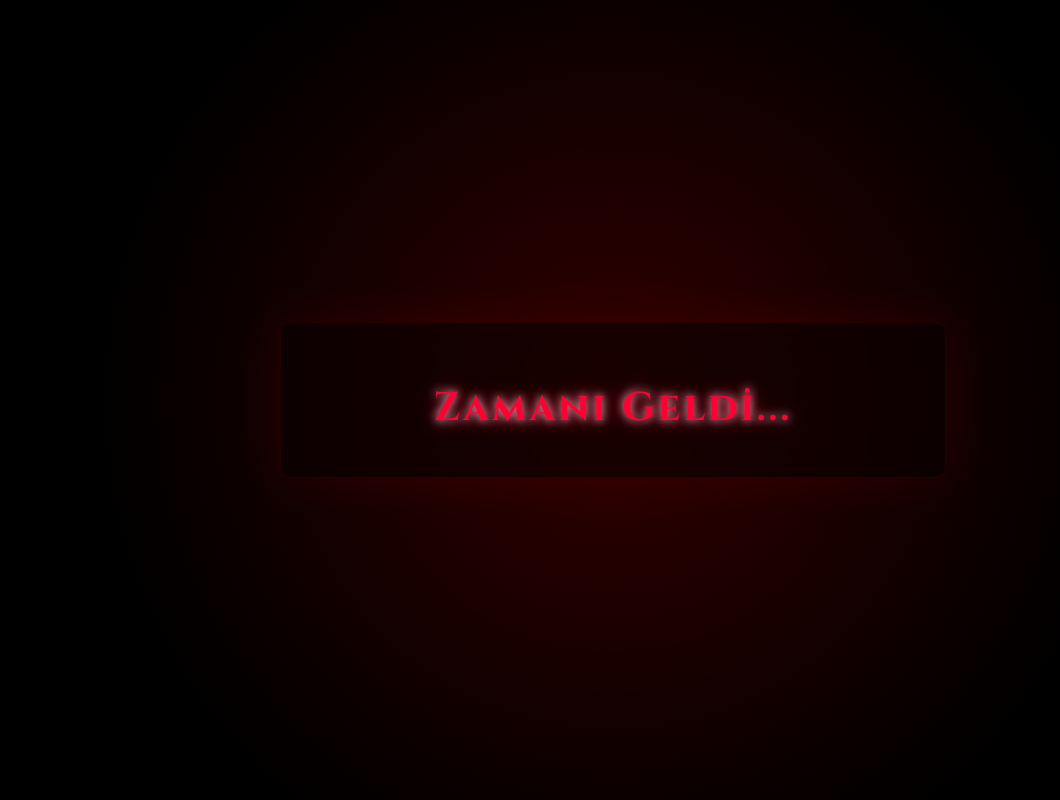
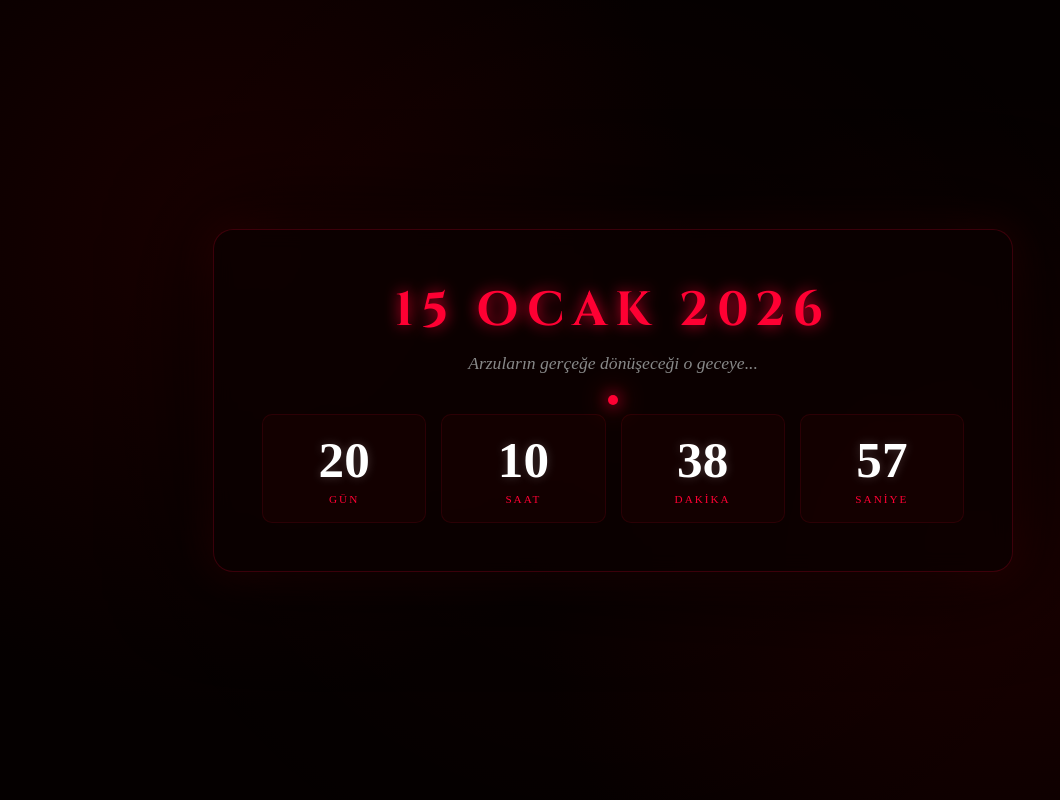
Before and after one commit to oraygungor/gozde, a plain HTML site: page index.html in a window 1280 px wide. Shown: the whole page, without its empty margins (27-1087 px from the left). Drawn offline with Linux system fonts and the light colour scheme; a web font is replaced by a local one.

Commit message:
Update index.html

```diff
--- a/index.html
+++ b/index.html
@@ -3,225 +3,244 @@
 <head>
     <meta charset="UTF-8">
     <meta name="viewport" content="width=device-width, initial-scale=1.0">
-    <title>15 Ocak 2025 - Bekleyiş</title>
+    <title>15 Ocak 2026 | Bekleyiş</title>
     <style>
         @import url('https://fonts.googleapis.com/css2?family=Cinzel:wght@400;700&family=Playfair+Display:ital,wght@1,400;1,700&display=swap');
 
-        body {
+        :root {
+            --primary: #ff0033;
+            --dark: #050000;
+            --accent: #8b0000;
+            --text: #ffffff;
+        }
+
+        * {
             margin: 0;
             padding: 0;
+            box-sizing: border-box;
+            cursor: none;
+        }
+
+        body {
             height: 100vh;
             display: flex;
             justify-content: center;
             align-items: center;
-            background-color: #050000;
-            background-image: radial-gradient(circle at center, #2a0000 0%, #000000 70%);
-            color: #ffcccc;
+            background-color: var(--dark);
+            background-image:
+                radial-gradient(circle at 20% 30%, #1a0000 0%, transparent 40%),
+                radial-gradient(circle at 80% 70%, #1a0000 0%, transparent 40%);
+            color: var(--text);
             font-family: 'Playfair Display', serif;
             overflow: hidden;
-            text-align: center;
+            position: relative;
         }
 
-        /* Arka planda uçuşan parçacıklar */
-        .particles {
-            position: absolute;
-            top: 0;
-            left: 0;
-            width: 100%;
-            height: 100%;
+        /* Arka Plan Nabız Efekti */
+        .pulse-bg {
+            position: fixed;
+            top: 0; left: 0; right: 0; bottom: 0;
+            background: radial-gradient(circle, rgba(255, 0, 51, 0.05) 0%, rgba(0, 0, 0, 0) 70%);
+            animation: heartbeat 2s infinite ease-in-out;
             pointer-events: none;
-            z-index: 0;
-            opacity: 0.4;
+            z-index: 1;
         }
 
         .container {
             position: relative;
-            z-index: 2;
-            padding: 2rem;
-            border: 1px solid rgba(255, 0, 0, 0.1);
-            box-shadow: 0 0 50px rgba(139, 0, 0, 0.2);
-            background: rgba(10, 0, 0, 0.6);
-            backdrop-filter: blur(5px);
-            border-radius: 10px;
-            max-width: 600px;
+            z-index: 10;
+            padding: 3rem;
+            background: rgba(10, 0, 0, 0.8);
+            backdrop-filter: blur(10px);
+            border: 1px solid rgba(255, 0, 51, 0.2);
+            border-radius: 20px;
+            box-shadow: 0 0 100px rgba(0, 0, 0, 1), 0 0 40px rgba(139, 0, 0, 0.3);
+            max-width: 800px;
             width: 90%;
+            text-align: center;
         }
 
         h1 {
             font-family: 'Cinzel', serif;
-            font-size: 2.5rem;
+            font-size: clamp(1.5rem, 5vw, 3rem);
+            color: var(--primary);
+            text-transform: uppercase;
+            letter-spacing: 8px;
             margin-bottom: 10px;
-            color: #ff0033;
-            text-shadow: 0 0 10px rgba(255, 0, 51, 0.6);
-            letter-spacing: 3px;
-            animation: glow 3s infinite alternate;
+            text-shadow: 0 0 15px rgba(255, 0, 51, 0.8);
         }
 
-        .subtitle {
-            font-size: 1.2rem;
-            color: #b3b3b3;
-            margin-bottom: 30px;
+        .tagline {
             font-style: italic;
+            color: #888;
+            margin-bottom: 40px;
+            font-size: 1.1rem;
         }
 
-        /* Sayaç Kutuları */
+        /* Geri Sayım */
         .countdown {
-            display: flex;
-            justify-content: center;
-            gap: 20px;
-            margin-bottom: 40px;
+            display: grid;
+            grid-template-columns: repeat(4, 1fr);
+            gap: 15px;
         }
 
-        .time-box {
-            display: flex;
-            flex-direction: column;
-            align-items: center;
+        .box {
+            background: rgba(40, 0, 0, 0.3);
+            padding: 15px;
+            border-radius: 10px;
+            border: 1px solid rgba(255, 0, 51, 0.1);
+            transition: transform 0.3s ease;
         }
 
-        .number {
-            font-size: 3rem;
+        .box:hover {
+            transform: translateY(-5px);
+            border-color: var(--primary);
+        }
+
+        .num {
+            display: block;
+            font-size: clamp(1.5rem, 4vw, 3.5rem);
             font-weight: 700;
             color: #fff;
-            text-shadow: 0 0 15px rgba(255, 255, 255, 0.3);
+            text-shadow: 0 0 10px rgba(255, 255, 255, 0.2);
         }
 
         .label {
-            font-size: 0.8rem;
+            font-size: 0.7rem;
             text-transform: uppercase;
             letter-spacing: 2px;
-            color: #888;
-            margin-top: 5px;
+            color: var(--primary);
         }
 
-        /* Flörtöz Mesaj Alanı */
-        .flirty-text {
-            height: 50px;
-            font-size: 1.3rem;
-            color: #ff4d4d;
-            font-weight: bold;
-            opacity: 0;
-            transition: opacity 1s ease-in-out;
-            animation: pulseText 2s infinite;
+        /* Mouse Efektleri */
+        .particle {
+            position: fixed;
+            pointer-events: none;
+            z-index: 9999;
+            font-size: 24px;
+            animation: floatUp 1.5s forwards ease-out;
+            user-select: none;
         }
 
-        /* Kalp Atışı Efekti */
-        .heartbeat-overlay {
-            position: fixed;
-            top: 0; left: 0; right: 0; bottom: 0;
-            background: radial-gradient(circle, rgba(255,0,0,0.05) 0%, rgba(0,0,0,0) 70%);
-            animation: beat 1.5s infinite;
-            z-index: 1;
-            pointer-events: none;
+        @keyframes heartbeat {
+            0% { opacity: 0.3; transform: scale(1); }
+            50% { opacity: 0.6; transform: scale(1.05); }
+            100% { opacity: 0.3; transform: scale(1); }
         }
 
-        /* Animasyonlar */
-        @keyframes glow {
-            from { text-shadow: 0 0 10px rgba(139, 0, 0, 0.5); }
-            to { text-shadow: 0 0 20px rgba(255, 0, 51, 0.9), 0 0 10px #fff; }
+        @keyframes floatUp {
+            0% { transform: translate(-50%, -50%) scale(1); opacity: 1; }
+            100% { transform: translate(-50%, -150%) scale(1.8); opacity: 0; }
         }
 
-        @keyframes beat {
-            0% { transform: scale(1); opacity: 0.5; }
-            50% { transform: scale(1.02); opacity: 0.8; }
-            100% { transform: scale(1); opacity: 0.5; }
+        /* Özel İmleç */
+        #cursor-dot {
+            width: 10px;
+            height: 10px;
+            background: var(--primary);
+            border-radius: 50%;
+            position: fixed;
+            pointer-events: none;
+            z-index: 10000;
+            box-shadow: 0 0 15px var(--primary), 0 0 30px var(--primary);
+            transition: transform 0.1s ease;
         }
 
-        @keyframes pulseText {
-            0% { transform: scale(1); }
-            50% { transform: scale(1.05); color: #ff0033; }
-            100% { transform: scale(1); }
-        }
-
-        /* Mobil Uyum */
-        @media (max-width: 600px) {
-            h1 { font-size: 1.8rem; }
-            .number { font-size: 2rem; }
-            .countdown { gap: 10px; }
+        @media (max-width: 500px) {
+            .countdown { grid-template-columns: repeat(2, 1fr); }
+            .container { padding: 2rem 1.5rem; }
         }
     </style>
 </head>
 <body>
 
-    <div class="heartbeat-overlay"></div>
+    <div id="cursor-dot"></div>
+    <div class="pulse-bg"></div>
 
     <div class="container">
-        <h1>Büyük Buluşma</h1>
-        <p class="subtitle">Teninin sıcaklığını hissetmeye kalan süre...</p>
+        <h1>15 Ocak 2026</h1>
+        <p class="tagline">Arzuların gerçeğe dönüşeceği o geceye...</p>
 
         <div class="countdown">
-            <div class="time-box">
-                <span class="number" id="days">00</span>
+            <div class="box">
+                <span class="num" id="d">00</span>
                 <span class="label">Gün</span>
             </div>
-            <div class="time-box">
-                <span class="number" id="hours">00</span>
+            <div class="box">
+                <span class="num" id="h">00</span>
                 <span class="label">Saat</span>
             </div>
-            <div class="time-box">
-                <span class="number" id="minutes">00</span>
+            <div class="box">
+                <span class="num" id="m">00</span>
                 <span class="label">Dakika</span>
             </div>
-            <div class="time-box">
-                <span class="number" id="seconds">00</span>
+            <div class="box">
+                <span class="num" id="s">00</span>
                 <span class="label">Saniye</span>
             </div>
         </div>
-
-        <div class="flirty-text" id="flirtyMessage"></div>
     </div>
 
     <script>
-        // Hedef Tarih: 15 Ocak 2025, Saat 20:00 (Akşam yemeği saati varsayıldı)
-        const targetDate = new Date("Jan 15, 2025 20:00:00").getTime();
+        // Hedef Tarih
+        const target = new Date("Jan 15, 2026 21:00:00").getTime();
 
-        // Kışkırtıcı Mesajlar Listesi
-        const messages = [
-            "Gözlerini hayal ediyorum...",
-            "Sadece sen ve ben...",
-            "Nefesin nefesime karışacak...",
-            "Sabırsızlanıyorum...",
-            "O gece çok uzun olacak...",
-            "Bana dokunmana az kaldı..."
-        ];
+        // Sayaç Güncelleme
+        function updateTimer() {
+            const now = new Date().getTime();
+            const diff = target - now;
 
-        // Sayaç Fonksiyonu
-        const timer = setInterval(function() {
-            const now = new Date().getTime();
-            const distance = targetDate - now;
+            if (diff <= 0) {
+                document.querySelector(".container").innerHTML = "<h1>ZAMAN GELDİ... 😈</h1>";
+                return;
+            }
 
-            const days = Math.floor(distance / (1000 * 60 * 60 * 24));
-            const hours = Math.floor((distance % (1000 * 60 * 60 * 24)) / (1000 * 60 * 60));
-            const minutes = Math.floor((distance % (1000 * 60 * 60)) / (1000 * 60));
-            const seconds = Math.floor((distance % (1000 * 60)) / 1000);
+            const days = Math.floor(diff / (1000 * 60 * 60 * 24));
+            const hours = Math.floor((diff % (1000 * 60 * 60 * 24)) / (1000 * 60 * 60));
+            const mins = Math.floor((diff % (1000 * 60 * 60)) / (1000 * 60));
+            const secs = Math.floor((diff % (1000 * 60)) / 1000);
 
-            document.getElementById("days").innerText = days < 10 ? "0" + days : days;
-            document.getElementById("hours").innerText = hours < 10 ? "0" + hours : hours;
-            document.getElementById("minutes").innerText = minutes < 10 ? "0" + minutes : minutes;
-            document.getElementById("seconds").innerText = seconds < 10 ? "0" + seconds : seconds;
-
-            if (distance < 0) {
-                clearInterval(timer);
-                document.querySelector(".container").innerHTML = "<h1>Zamanı Geldi...</h1>";
-            }
-        }, 1000);
-
-        // Mesaj Döngüsü
-        let msgIndex = 0;
-        const msgElement = document.getElementById("flirtyMessage");
-
-        function changeMessage() {
-            msgElement.style.opacity = 0;
-            setTimeout(() => {
-                msgElement.innerText = messages[msgIndex];
-                msgElement.style.opacity = 1;
-                msgIndex = (msgIndex + 1) % messages.length;
-            }, 1000);
+            document.getElementById('d').innerText = days.toString().padStart(2, '0');
+            document.getElementById('h').innerText = hours.toString().padStart(2, '0');
+            document.getElementById('m').innerText = mins.toString().padStart(2, '0');
+            document.getElementById('s').innerText = secs.toString().padStart(2, '0');
         }
 
-        // İlk mesajı göster ve döngüyü başlat
-        changeMessage();
-        setInterval(changeMessage, 5000);
+        setInterval(updateTimer, 1000);
+        updateTimer();
 
+        // Mouse ve Parçacık Kontrolü
+        const cursorDot = document.getElementById('cursor-dot');
+        const particleTypes = ['❤️', '😈', '🔥', '💋', '😈', '🥀'];
+
+        document.addEventListener('mousemove', (e) => {
+            cursorDot.style.left = e.clientX + 'px';
+            cursorDot.style.top = e.clientY + 'px';
+
+            if (Math.random() > 0.85) {
+                createParticle(e.clientX, e.clientY);
+            }
+        });
+
+        function createParticle(x, y) {
+            const p = document.createElement('span');
+            p.className = 'particle';
+            const type = particleTypes[Math.floor(Math.random() * particleTypes.length)];
+            p.innerText = type;
+            p.style.left = x + 'px';
+            p.style.top = y + 'px';
+
+            document.body.appendChild(p);
+
+            setTimeout(() => {
+                p.remove();
+            }, 1500);
+        }
+
+        // Dokunmatik desteği
+        document.addEventListener('touchstart', (e) => {
+            createParticle(e.touches[0].clientX, e.touches[0].clientY);
+        });
     </script>
 </body>
 </html>
```
